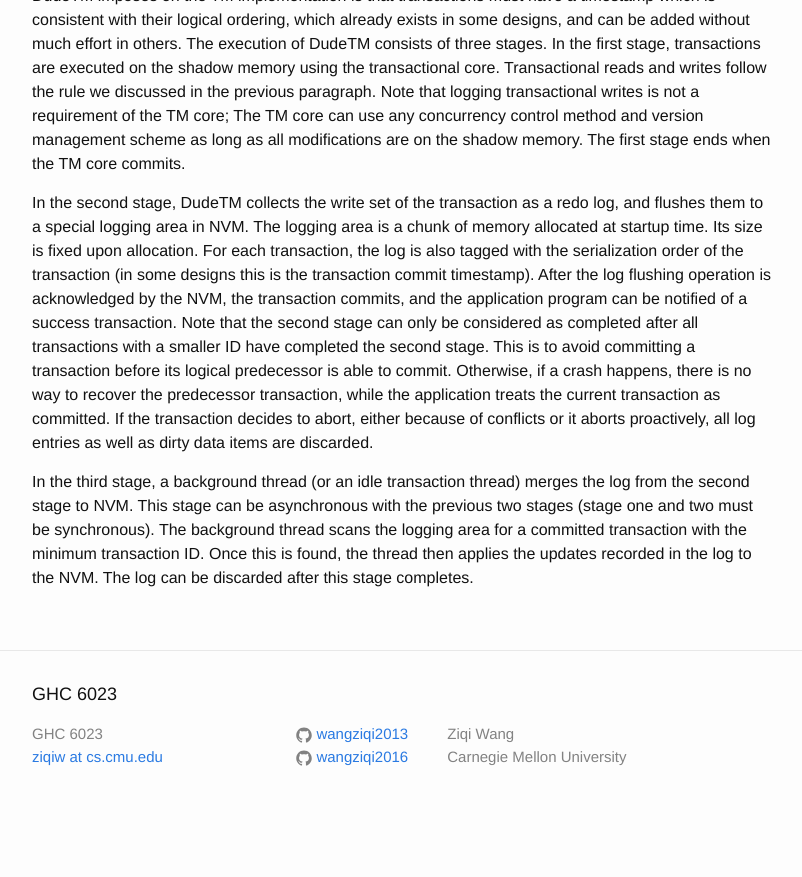
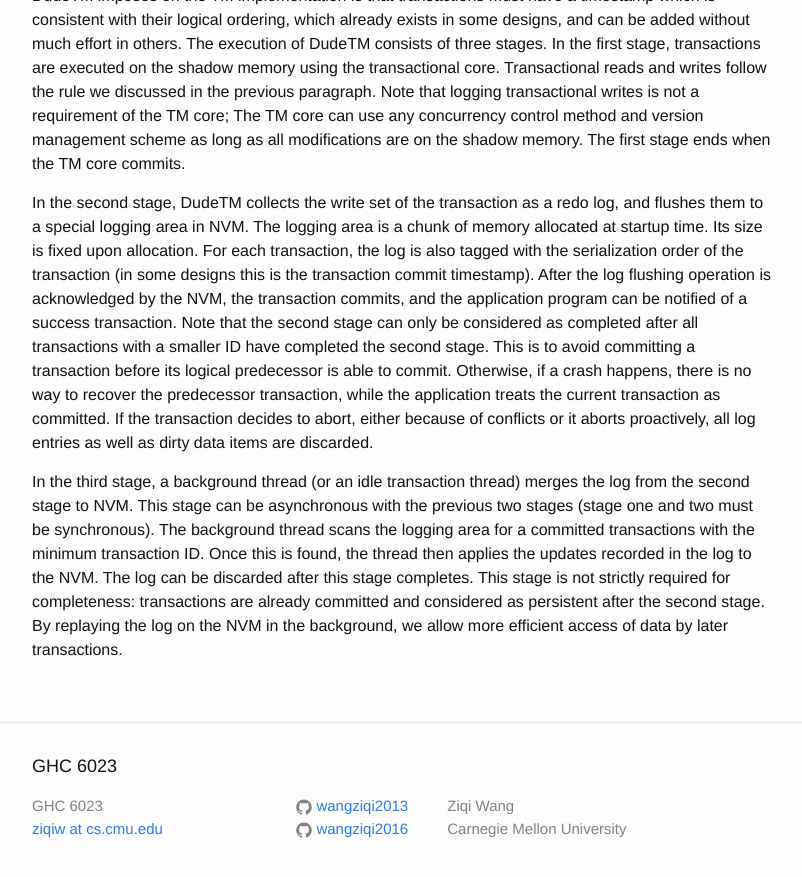
Before and after one commit to wangziqi2013/wangziqi2013.github.io, a Jekyll site: the page built from _posts/2019-01-10-dudetm.markdown, in a window 1280 px wide and 900 px high, scrolled down 1561 px. Shown: the top 877 px of the window, without its empty margins (238-1040 px from the left). Built offline with Jekyll 4.4.1, drawn with Linux system fonts in a browser that asks for light colours; before the commit the page ends 2389 px from its top, so only the background shows below that.

Commit message:
Finish third stage

```diff
--- a/_posts/2019-01-10-dudetm.markdown
+++ b/_posts/2019-01-10-dudetm.markdown
@@ -71,5 +71,8 @@ because of conflicts or it aborts proactively, all log entries as well as dirty
 
 In the third stage, a background thread (or an idle transaction thread) merges the log from the second stage to NVM.
 This stage can be asynchronous with the previous two stages (stage one and two must be synchronous). The background
-thread scans the logging area for a committed transaction with the minimum transaction ID. Once this is found, the
+thread scans the logging area for a committed transactions with the minimum transaction ID. Once this is found, the
 thread then applies the updates recorded in the log to the NVM. The log can be discarded after this stage completes.
+This stage is not strictly required for completeness: transactions are already committed and considered as persistent
+after the second stage. By replaying the log on the NVM in the background, we allow more efficient access of data by
+later transactions.
```
